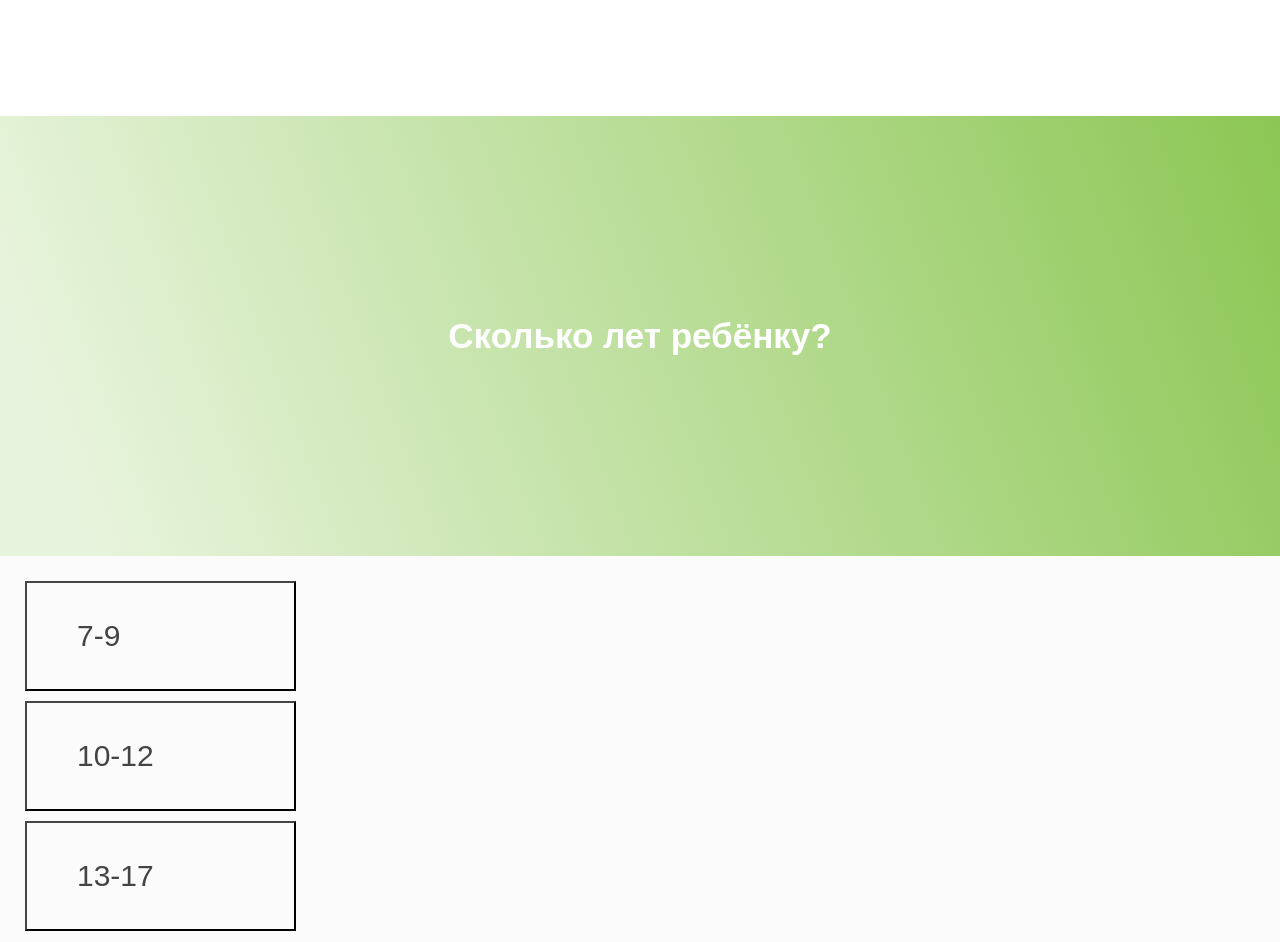
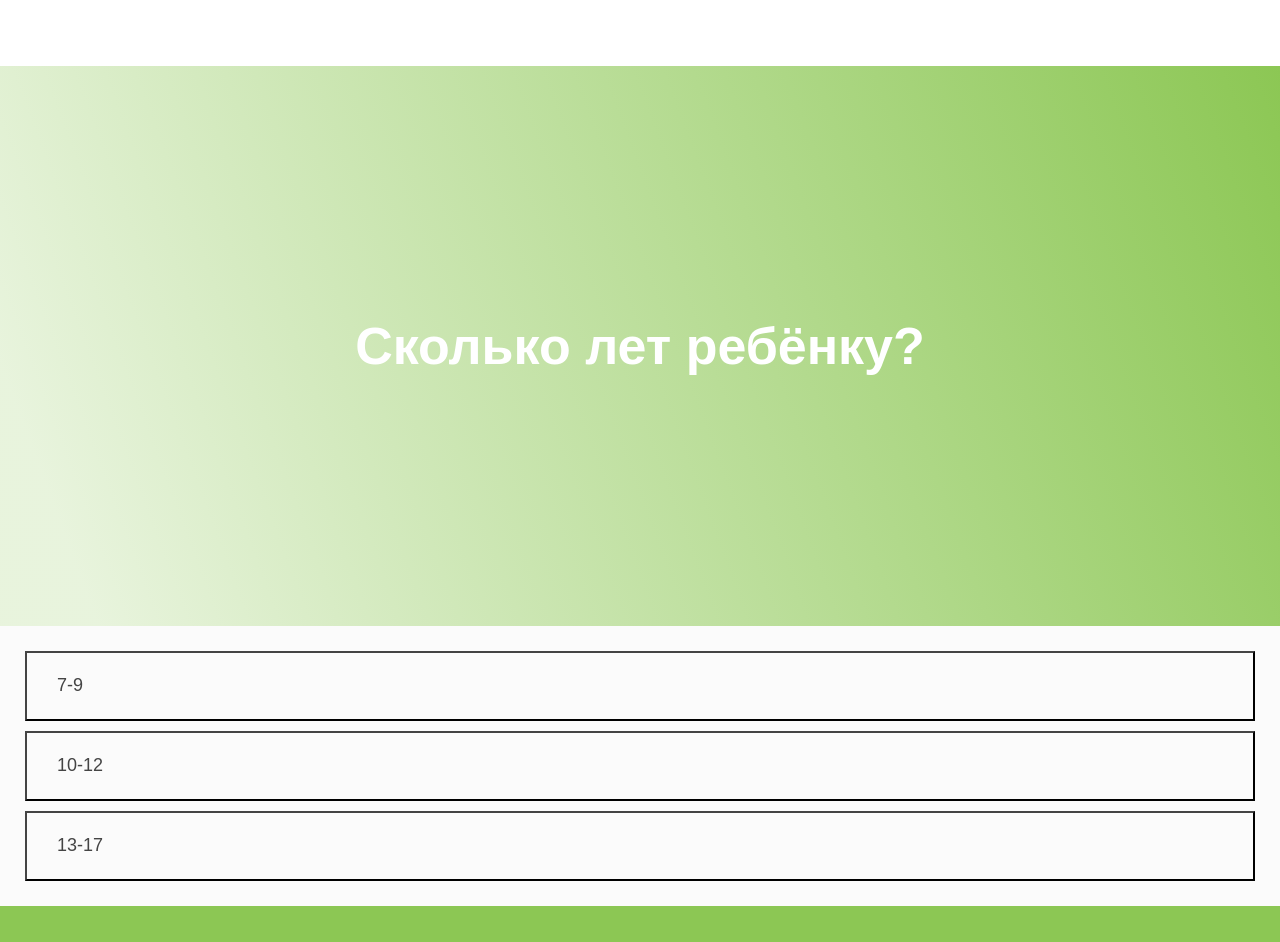
Before and after one commit to hw2cb/react-app, a React (Create React App) app: page / in a window 1280 px wide. Shown: the part 1210-2152 px from the top of the page. Built offline with nearby package versions, Linux system fonts and the light colour scheme; grey boxes are pictures that could not be loaded.

Commit message:
adaptability

```diff
--- a/src/components/Banner/Banner.module.css
+++ b/src/components/Banner/Banner.module.css
@@ -1,6 +1,7 @@
 .wrapper{
     background: url(/src/components/image/banner.svg) no-repeat;
     background-size: 100%;
+    background-color: #8CC754;
 }
 
 button{
--- a/src/components/Description/description.module.css
+++ b/src/components/Description/description.module.css
@@ -24,6 +24,7 @@ section{
     padding-right: 6%;
     padding-bottom: 5%;
     color: #BD67D5;
+    margin-bottom: -3%;
 }
 
 @media only screen and (min-width : 321px) {
@@ -47,7 +48,7 @@ section{
     .description{
         padding-left: 6%;
         padding-right: 6%;
-        padding-bottom: 5%;
+        padding-bottom: 3%;
     }
 }
 
@@ -103,7 +104,7 @@ section{
         align-items: center;
         padding-left: 6%;
         padding-right: 6%;
-        padding-bottom: 5%;
+        padding-bottom: 3%;
     }
 }
 
@@ -131,7 +132,7 @@ section{
         align-items: center;
         padding-left: 6%;
         padding-right: 6%;
-        padding-bottom: 5%;
+        padding-bottom: 3%;
     }
 }
 
@@ -159,7 +160,7 @@ section{
         align-items: center;
         padding-left: 6%;
         padding-right: 6%;
-        padding-bottom: 5%;
+        padding-bottom: 3%;
     }
 }
 
@@ -187,7 +188,7 @@ section{
         align-items: center;
         padding-left: 6%;
         padding-right: 6%;
-        padding-bottom: 5%;
+        padding-bottom: 3%;
     }
 }
 
@@ -215,7 +216,7 @@ section{
         align-items: center;
         padding-left: 6%;
         padding-right: 6%;
-        padding-bottom: 5%;
+        padding-bottom: 3%;
     }
 }
 
@@ -243,6 +244,6 @@ section{
         align-items: center;
         padding-left: 6%;
         padding-right: 6%;
-        padding-bottom: 5%;
+        padding-bottom: 3%;
     }
 }
--- a/src/components/Quiz/quiz.module.css
+++ b/src/components/Quiz/quiz.module.css
@@ -32,6 +32,7 @@
     color: #444;
     text-align: start;
     padding-left: 50px;
+    width: 100%;
 }
 
 .radioCustomButton:hover {
@@ -50,7 +51,7 @@
     padding-bottom: 10px;
 }
 
-@media only screen and (min-device-width : 320px) and (max-device-width : 480px) {
+@media only screen and (min-device-width : 381px) and (max-device-width : 480px) {
     .question {
         display: flex;
         justify-content: center;
@@ -59,7 +60,7 @@
         color: #fff;
         padding-left: 10px;
         padding-right: 10px;
-        font-size: 35px;
+        font-size: 40px;
         padding-top: 200px;
         padding-bottom: 200px;
         background: linear-gradient(249.51deg, #8CC754 0%, rgba(140, 199, 84, 0.2) 93.38%);
@@ -83,7 +84,7 @@
     .radioCustomButton {
         background-color: #FBFBFB;
         border-color: #444;
-        min-width: 320px;
+        width: 335px;
         width: 0 auto;
         height: 50px;
         font-size: 18px;
@@ -114,8 +115,8 @@
         padding-left: 10px;
         padding-right: 10px;
         font-size: 35px;
-        padding-top: 200px;
-        padding-bottom: 200px;
+        padding-top: 150px;
+        padding-bottom: 150px;
         background: linear-gradient(249.51deg, #8CC754 0%, rgba(140, 199, 84, 0.2) 93.38%);
         margin-bottom: 0;
     }
@@ -137,7 +138,6 @@
     .radioCustomButton {
         background-color: #FBFBFB;
         border-color: #444;
-        min-width: 271px;
         width: 0 auto;
         height: 50px;
         font-size: 18px;
@@ -167,9 +167,9 @@
         color: #fff;
         padding-left: 10px;
         padding-right: 10px;
-        font-size: 35px;
-        padding-top: 200px;
-        padding-bottom: 200px;
+        font-size: 30px;
+        padding-top: 120px;
+        padding-bottom: 120px;
         background: linear-gradient(249.51deg, #8CC754 0%, rgba(140, 199, 84, 0.2) 93.38%);
         margin-bottom: 0;
     }
@@ -191,10 +191,9 @@
     .radioCustomButton {
         background-color: #FBFBFB;
         border-color: #444;
-        min-width: 240px;
         width: 0 auto;
         height: 50px;
-        font-size: 18px;
+        font-size: 15px;
         color: #444;
         text-align: start;
         padding-left: 25px;
@@ -204,39 +203,228 @@
         display: flex;
         justify-content: center;
         text-align: center;
-        font-size: 20px;
+        font-size: 10px;
         color: #fff;
         background-color: #8CC754;
         margin-bottom: 100px;
-        padding-bottom: 10px;
+        padding-top: 6px;
     }
 }
 
 @media only screen and (min-device-width : 768px) and (max-device-width : 1024px) {
+    .question {
+        display: flex;
+        justify-content: center;
+        font-family: 'Josefin Sans', sans-serif;
+        text-align: center;
+        color: #fff;
+        padding-left: 10px;
+        padding-right: 10px;
+        font-size: 48px;
+        padding-top: 180px;
+        padding-bottom: 180px;
+        background: linear-gradient(249.51deg, #8CC754 0%, rgba(140, 199, 84, 0.2) 93.38%);
+        margin-bottom: 0;
+    }
+
+    .answerOptions {
+        display: flex;
+        justify-content: center;
+        text-align: start;
+        flex-direction: column;
+        padding: 20px;
+        border: none;
+        background-color: #FBFBFB;
+    }
+
+    .answerOptions li {
+        padding: 5px;
+    }
+
     .radioCustomButton {
-        width: 195px;
-        height: 110px;
-        font-size: 30px;
+        background-color: #FBFBFB;
+        border-color: #444;
+        width: 0 auto;
+        height: 50px;
+        font-size: 15px;
         color: #444;
         text-align: start;
-        padding-left: 50px;
+        padding-left: 25px;
+    }
+
+    .resultQuiz {
+        display: flex;
+        justify-content: center;
+        text-align: center;
+        font-size: 10px;
+        color: #fff;
+        background-color: #8CC754;
+        margin-bottom: 100px;
+        padding-top: 6px;
     }
 }
 
 @media only screen and (min-device-width : 768px) and (max-device-width : 1024px) and (orientation : landscape) {
+    .question {
+        display: flex;
+        justify-content: center;
+        font-family: 'Josefin Sans', sans-serif;
+        text-align: center;
+        color: #fff;
+        padding-left: 10px;
+        padding-right: 10px;
+        font-size: 48px;
+        padding-top: 180px;
+        padding-bottom: 180px;
+        background: linear-gradient(249.51deg, #8CC754 0%, rgba(140, 199, 84, 0.2) 93.38%);
+        margin-bottom: 0;
+    }
 
+    .answerOptions {
+        display: flex;
+        justify-content: center;
+        text-align: start;
+        flex-direction: column;
+        padding: 20px;
+        border: none;
+        background-color: #FBFBFB;
+    }
+
+    .answerOptions li {
+        padding: 5px;
+    }
+
+    .radioCustomButton {
+        background-color: #FBFBFB;
+        border-color: #444;
+        width: 0 auto;
+        height: 50px;
+        font-size: 15px;
+        color: #444;
+        text-align: start;
+        padding-left: 25px;
+    }
+
+    .resultQuiz {
+        display: flex;
+        justify-content: center;
+        text-align: center;
+        font-size: 10px;
+        color: #fff;
+        background-color: #8CC754;
+        margin-bottom: 100px;
+        padding-top: 6px;
+    }
 }
 
 @media only screen and (min-device-width : 768px) and (max-device-width : 1024px) and (orientation : portrait) {
 
 }
 
-@media only screen and (min-width : 1224px) {
+@media only screen and (min-width : 1025px) {
+    .question {
+        display: flex;
+        justify-content: center;
+        font-family: 'Josefin Sans', sans-serif;
+        text-align: center;
+        color: #fff;
+        padding-left: 10px;
+        padding-right: 10px;
+        font-size: 52px;
+        padding-top: 250px;
+        padding-bottom: 250px;
+        background: linear-gradient(249.51deg, #8CC754 0%, rgba(140, 199, 84, 0.2) 93.38%);
+        margin-bottom: 0;
+    }
 
+    .answerOptions {
+        display: flex;
+        justify-content: center;
+        text-align: start;
+        flex-direction: column;
+        padding: 20px;
+        border: none;
+        background-color: #FBFBFB;
+    }
+
+    .answerOptions li {
+        padding: 5px;
+    }
+
+    .radioCustomButton {
+        background-color: #FBFBFB;
+        border-color: #444;
+        width: 0 auto;
+        height: 70px;
+        font-size: 18px;
+        color: #444;
+        text-align: start;
+        padding-left: 30px;
+    }
+
+    .resultQuiz {
+        display: flex;
+        justify-content: center;
+        text-align: center;
+        font-size: 10px;
+        color: #fff;
+        background-color: #8CC754;
+        margin-bottom: 100px;
+        padding-top: 6px;
+    }
 }
 
 @media only screen and (min-width : 1824px) {
+    .question {
+        display: flex;
+        justify-content: center;
+        font-family: 'Josefin Sans', sans-serif;
+        text-align: center;
+        color: #fff;
+        padding-left: 10px;
+        padding-right: 10px;
+        font-size: 60px;
+        padding-top: 350px;
+        padding-bottom: 350px;
+        background: linear-gradient(249.51deg, #8CC754 0%, rgba(140, 199, 84, 0.2) 93.38%);
+        margin-bottom: 0;
+    }
 
+    .answerOptions {
+        display: flex;
+        justify-content: center;
+        text-align: start;
+        flex-direction: column;
+        padding: 20px;
+        border: none;
+        background-color: #FBFBFB;
+    }
+
+    .answerOptions li {
+        padding: 5px;
+    }
+
+    .radioCustomButton {
+        background-color: #FBFBFB;
+        border-color: #444;
+        width: 0 auto;
+        height: 80px;
+        font-size: 18px;
+        color: #444;
+        text-align: start;
+        padding-left: 30px;
+    }
+
+    .resultQuiz {
+        display: flex;
+        justify-content: center;
+        text-align: center;
+        font-size: 10px;
+        color: #fff;
+        background-color: #8CC754;
+        margin-bottom: 100px;
+        padding-top: 6px;
+    }
 }
 
 @media only screen and (-webkit-min-device-pixel-ratio : 1.5), only screen and (min-device-pixel-ratio : 1.5) {
```
